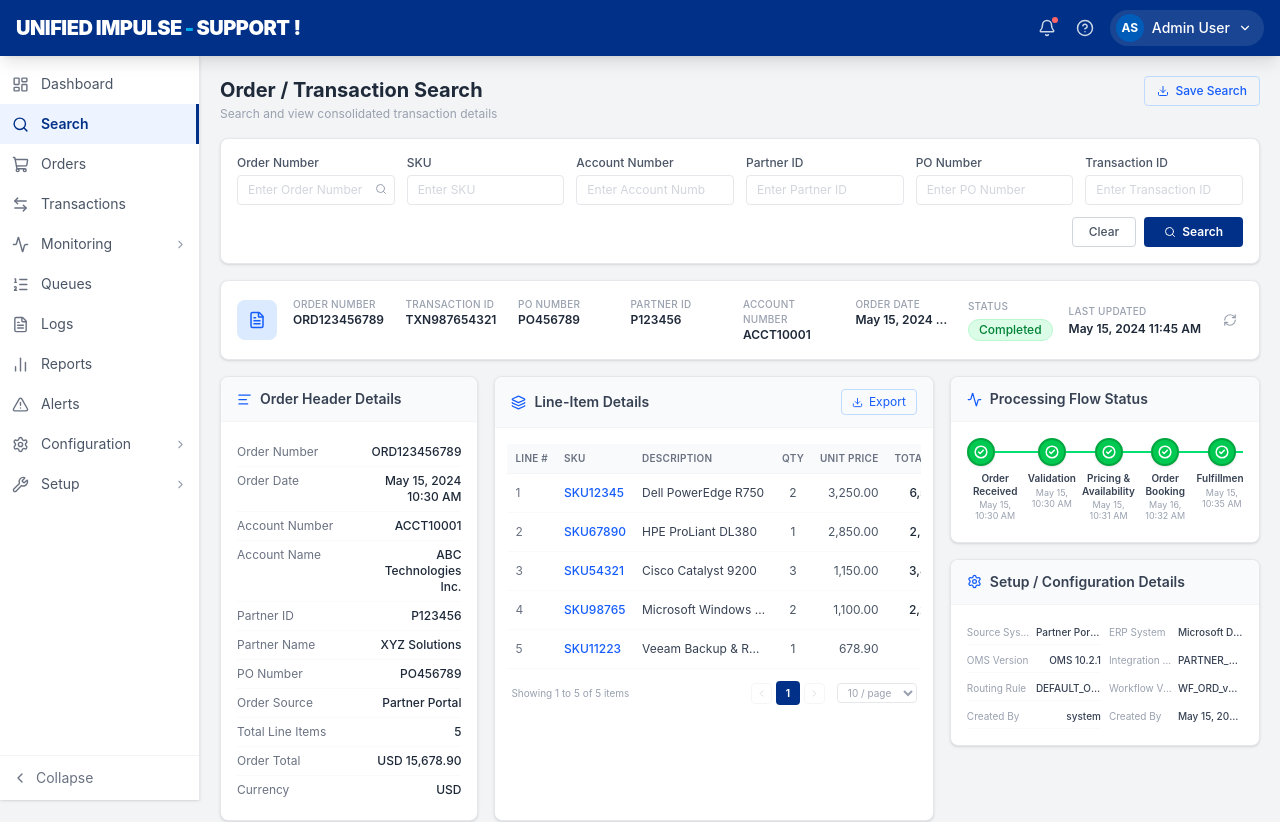
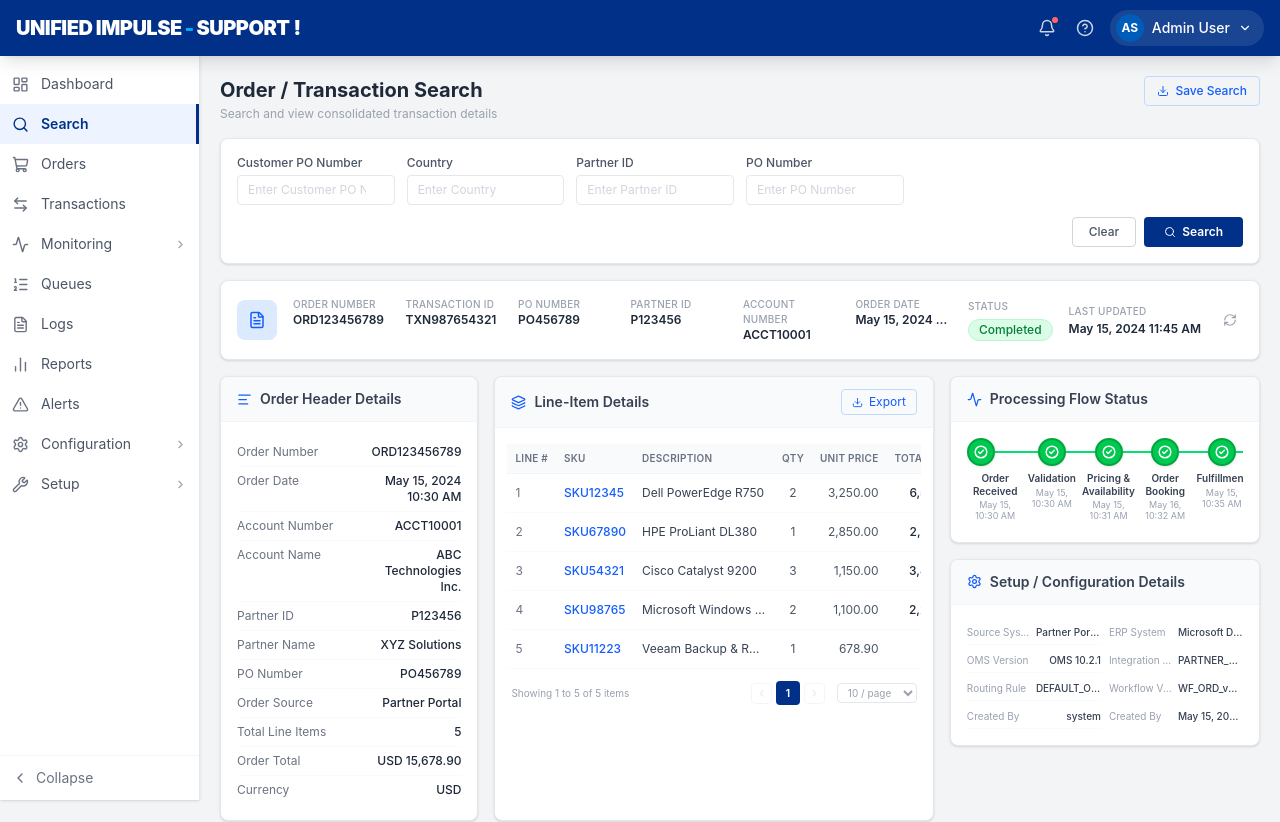
Before and after one commit to im-charmi152/Impulse_Tool, a React (Vite) app in the folder my-dashboard/: page / in a window 1280 px wide. Shown: the top 822 px of the page. Built offline with nearby package versions, Linux system fonts and the light colour scheme.

Commit message:
Frontend changes
14th july

```diff
--- a/my-dashboard/src/components/search/SearchBar.jsx
+++ b/my-dashboard/src/components/search/SearchBar.jsx
@@ -2,12 +2,10 @@ import { useState } from "react";
 import { Search } from "lucide-react";
 
 const FIELDS = [
-  "Order Number",
-  "SKU",
-  "Account Number",
+  "Customer PO Number",
+  "Country",
   "Partner ID",
-  "PO Number",
-  "Transaction ID",
+  "PO Number"
 ];
 
 export default function SearchBar() {
```
Also changed, not shown: 1 other file (tests, documents, lock files or other folders).
